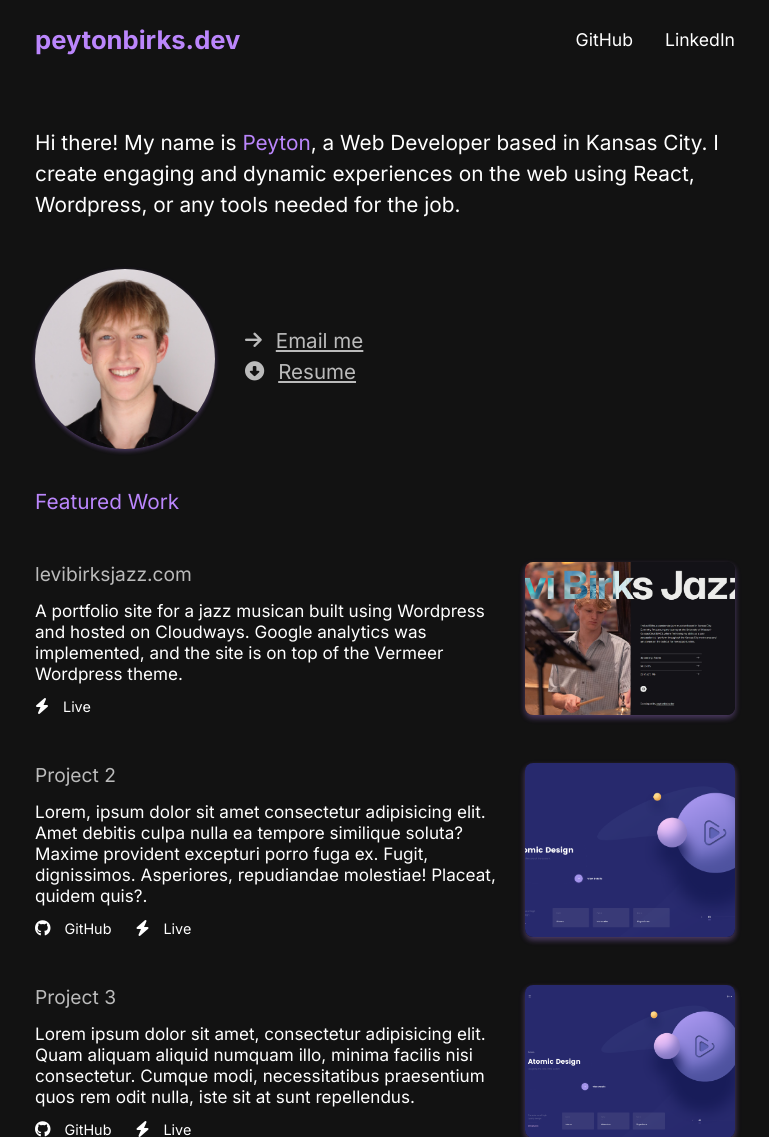
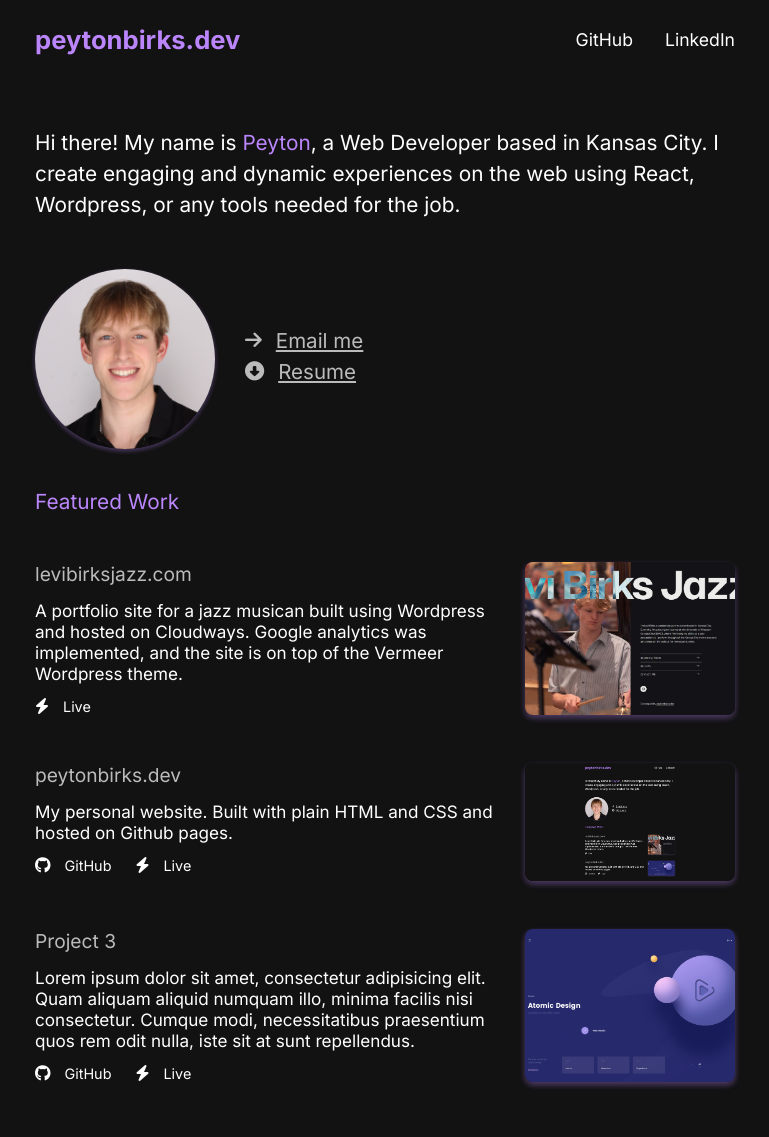
Before and after one commit to pbirks/peytonbirks.dev, a plain HTML site: page index.html in a window 1280 px wide. Shown: the top 1137 px of the page, without its empty margins (255-1024 px from the left). Drawn offline with Linux system fonts and the light colour scheme.

Commit message:
Updated index.html
Added project 2 and project 2 image

```diff
--- a/index.html
+++ b/index.html
@@ -85,20 +85,18 @@
                 </div>
                 <div class="projectItem">
                     <div>
-                        <p class="darkerText">Project 2</p>
-                        <p class="projectText">Lorem, ipsum dolor sit amet consectetur adipisicing elit.
-                            Amet debitis culpa nulla ea tempore similique soluta? Maxime
-                            provident excepturi porro fuga ex. Fugit, dignissimos. Asperiores,
-                            repudiandae molestiae! Placeat, quidem quis?.
+                        <p class="darkerText">peytonbirks.dev</p>
+                        <p class="projectText">My personal website. Built with plain HTML and CSS and hosted
+                            on Github pages.
                         </p>
                         <div class="linkContainer">
-                            <a target="_blank" href="#" class="linkItem">
+                            <a target="_blank" href="https://github.com/pbirks/peytonbirks.dev" class="linkItem">
                                 <div>
                                     <i class="fa-brands fa-github"></i>
                                 </div>
                                 <p class="">GitHub</p>
                             </a>
-                            <a target="_blank" href="#" class="linkItem">
+                            <a target="_blank" href="https://peytonbirks.dev/" class="linkItem">
                                 <div>
                                     <i class="fa-solid fa-bolt"></i>
                                 </div>
@@ -107,7 +105,7 @@
                         </div>
                     </div>
                     <div class="grow">
-                        <img src="Assets/desktopscreenshot.png" alt="project-image" />
+                        <img src="Assets/peytonbirksdevscreenshot.JPG" alt="project-image" />
                     </div>
                 </div>
                 <div class="projectItem">
```
Also changed, not shown: Assets/peytonbirksdevscreenshot.JPG (added).
